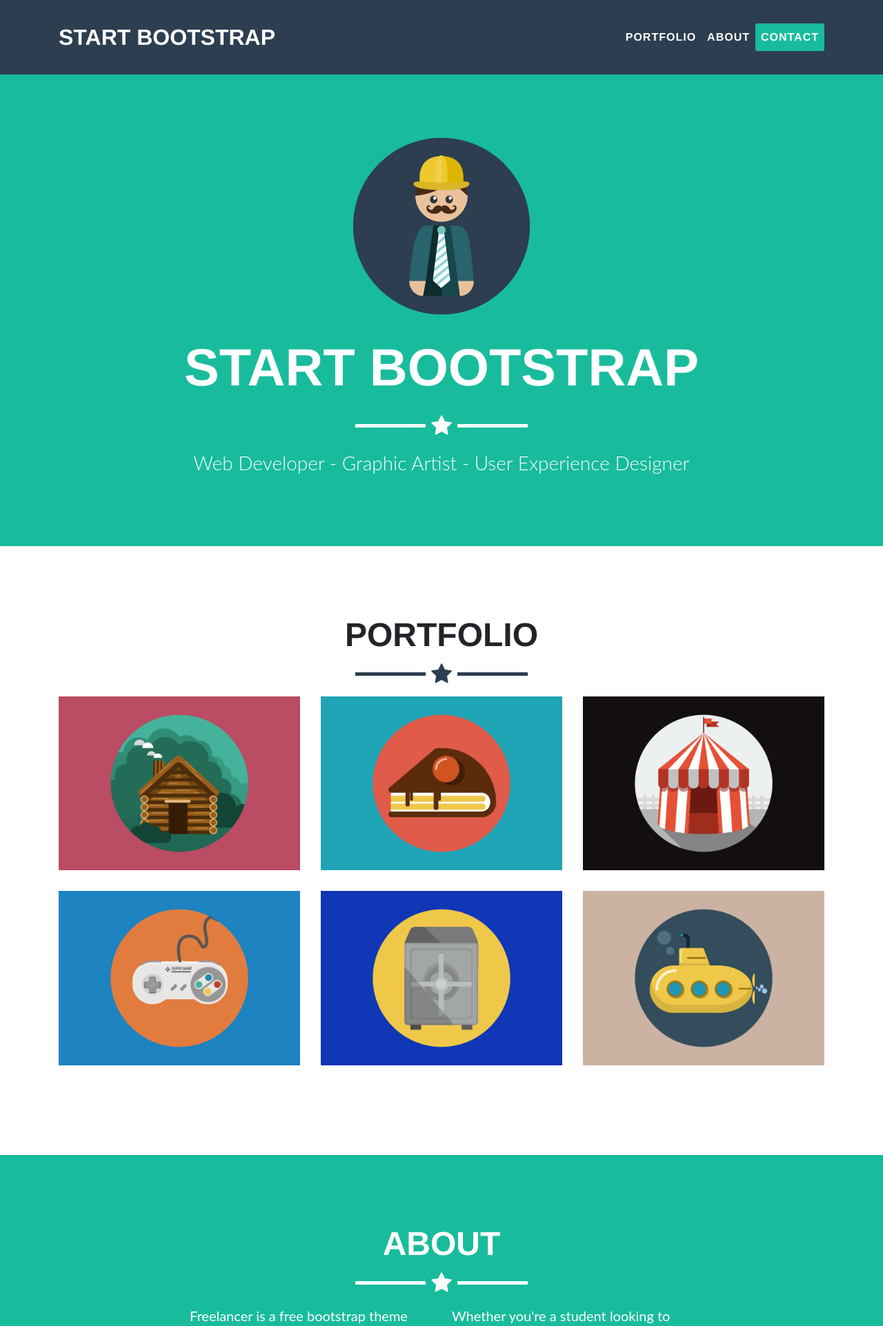
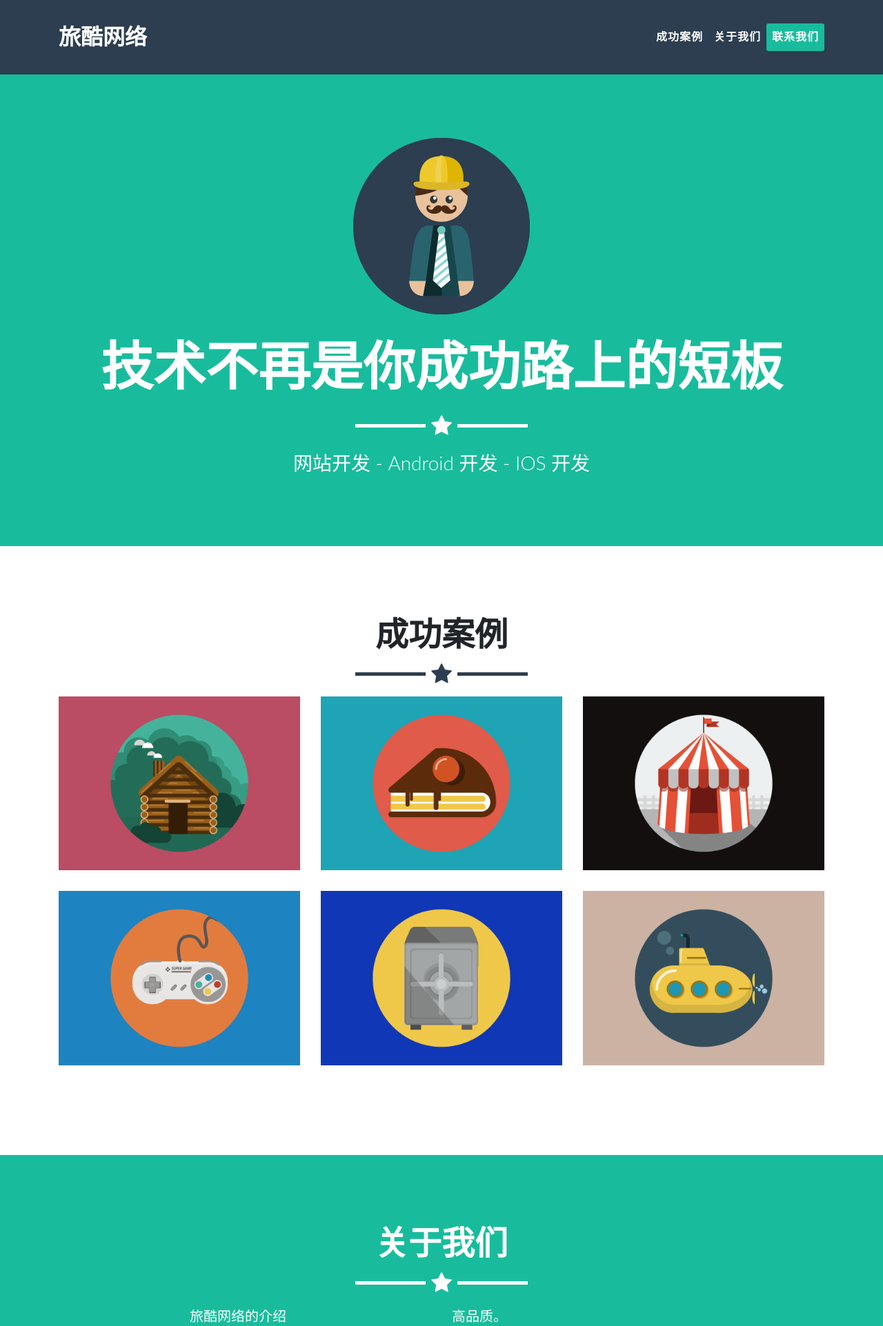
Before and after one commit to lvku/lvkuwangluo, a Django app: template website/templates/index.html in a window 1280 px wide. Shown: the top 1923 px of the page at 69% size. Run offline with Django 3.2, Linux system fonts and the light colour scheme; the template is opened without the code that fills it, so the values that code supplies are empty; some libraries are stand-ins or nearby versions.

Commit message:
add hosts

```diff
--- a/lvkuwangluo/settings.py
+++ b/lvkuwangluo/settings.py
@@ -25,7 +25,10 @@ SECRET_KEY = 'er($#%m99es^$8$gzw3*w=mr$$1p8yth@*@c%q^uh5gza8h-uu'
 # SECURITY WARNING: don't run with debug turned on in production!
 DEBUG = True
 
-ALLOWED_HOSTS = []
+ALLOWED_HOSTS = [
+    'lvkuwangluo.com',
+    'lukuwangluo.com',
+]
 
 
 # Application definition
--- a/website/templates/index.html
+++ b/website/templates/index.html
@@ -6,7 +6,7 @@
     <meta name="description" content="">
     <meta name="author" content="">
 
-    <title>Freelancer - Start Bootstrap Theme</title>
+    <title>旅酷网络 - 专业</title>
 
     <!-- Bootstrap core CSS -->
     <link href="static/css/bootstrap/bootstrap.min.css" rel="stylesheet">
@@ -22,7 +22,7 @@
     <!-- Navigation -->
     <nav class="navbar navbar-expand-lg navbar-light fixed-top" id="mainNav">
       <div class="container">
-        <a class="navbar-brand js-scroll-trigger" href="#page-top">Start Bootstrap</a>
+        <a class="navbar-brand js-scroll-trigger" href="#page-top">旅酷网络</a>
         <button class="navbar-toggler navbar-toggler-right" type="button" data-toggle="collapse" data-target="#navbarResponsive" aria-controls="navbarResponsive" aria-expanded="false" aria-label="Toggle navigation">
           Menu
           <i class="fa fa-bars"></i>
@@ -30,13 +30,13 @@
         <div class="collapse navbar-collapse" id="navbarResponsive">
           <ul class="navbar-nav ml-auto">
             <li class="nav-item">
-              <a class="nav-link js-scroll-trigger" href="#portfolio">Portfolio</a>
+              <a class="nav-link js-scroll-trigger" href="#portfolio">成功案例</a>
             </li>
             <li class="nav-item">
-              <a class="nav-link js-scroll-trigger" href="#about">About</a>
+              <a class="nav-link js-scroll-trigger" href="#about">关于我们</a>
             </li>
             <li class="nav-item">
-              <a class="nav-link js-scroll-trigger" href="#contact">Contact</a>
+              <a class="nav-link js-scroll-trigger" href="#contact">联系我们</a>
             </li>
           </ul>
         </div>
@@ -48,9 +48,9 @@
       <div class="container">
         <img class="img-fluid" src="static/img/profile.png" alt="">
         <div class="intro-text">
-          <span class="name">Start Bootstrap</span>
+          <span class="name">技术不再是你成功路上的短板</span>
           <hr class="star-light">
-          <span class="skills">Web Developer - Graphic Artist - User Experience Designer</span>
+          <span class="skills">网站开发 - Android 开发 - IOS 开发</span>
         </div>
       </div>
     </header>
@@ -58,7 +58,7 @@
     <!-- Portfolio Grid Section -->
     <section id="portfolio">
       <div class="container">
-        <h2 class="text-center">Portfolio</h2>
+        <h2 class="text-center">成功案例</h2>
         <hr class="star-primary">
         <div class="row">
           <div class="col-sm-4 portfolio-item">
@@ -128,20 +128,14 @@
     <!-- About Section -->
     <section class="success" id="about">
       <div class="container">
-        <h2 class="text-center">About</h2>
+        <h2 class="text-center">关于我们</h2>
         <hr class="star-light">
         <div class="row">
           <div class="col-lg-4 ml-auto">
-            <p>Freelancer is a free bootstrap theme created by Start Bootstrap. The download includes the complete source files including HTML, CSS, and JavaScript as well as optional LESS stylesheets for easy customization.</p>
+            <p>旅酷网络的介绍</p>
           </div>
           <div class="col-lg-4 mr-auto">
-            <p>Whether you're a student looking to showcase your work, a professional looking to attract clients, or a graphic artist looking to share your projects, this template is the perfect starting point!</p>
-          </div>
-          <div class="col-lg-8 mx-auto text-center">
-            <a href="#" class="btn btn-lg btn-outline">
-              <i class="fa fa-download"></i>
-              Download Theme
-            </a>
+            <p>高品质。</p>
           </div>
         </div>
       </div>
```
